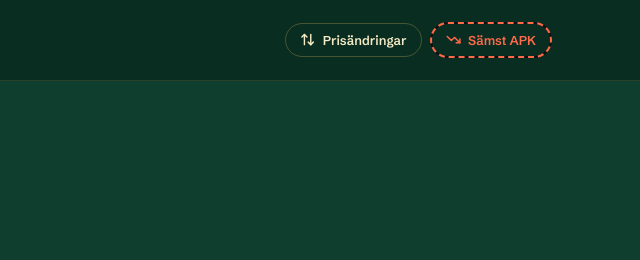
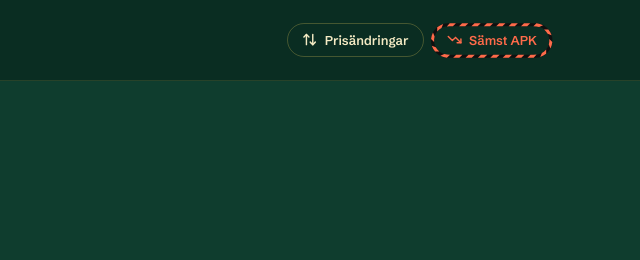
Before and after one commit to lullebot/apkguiden, a plain HTML site: page index.html in a window 1280 px wide. Shown: the top 260 px of the page, 640-1280 px from the left. Drawn offline with Linux system fonts and the light colour scheme.

Commit message:
Sämst APK-knappen: lutande röd-svarta tejpränder som följer formen runt hela knappen

```diff
--- a/index.html
+++ b/index.html
@@ -202,17 +202,29 @@
     }
     .nav-pill:hover { border-color: var(--yellow); color: var(--yellow); }
     .nav-pill svg { width: 0.95rem; height: 0.95rem; }
-    /* Sämst APK: röd-svart "varningstejp" runt kanten, som randen överst
-       på samst-apk.html. Kanten är streckad i rött och bakgrunden under
-       kanten är svart, så att mellanrummen mellan strecken blir svarta.
-       Strecken följer kanten runt de rundade ändarna. Innanför kanten
-       (padding-box) har knappen headerns färg. */
+    /* Sämst APK: röd-svart varningstejp runt kanten, som randen
+       (.hazard-bar) överst på samst-apk.html. Tejpen ritas av ett litet
+       skript (se drawHazardTape längst ner i headern): ett svart band längs
+       kanten med lutande röda fält, utlagda ett och ett längs knappens form
+       så att de lutar likadant även runt de rundade ändarna. Utan skript
+       får knappen en vanlig röd kant. */
     .nav-pill-shame {
+      --tape: 3.5px;
+      position: relative;
       color: #FF6B4A;
-      border: 2.5px dashed #FF6B4A;
-      background:
-        linear-gradient(var(--green-dark), var(--green-dark)) padding-box,
-        #101010 border-box;
+      border: var(--tape) solid #FF6B4A;
+      /* Tjockare kant än Prisändringar-knappen – minska padding lika mycket
+         så att knapparna blir lika höga. */
+      padding: calc(0.5rem - 2px) calc(0.875rem - 2px);
+    }
+    .nav-pill-shame.tape-on { border-color: transparent; }
+    .nav-pill-shame .tape {
+      position: absolute;
+      inset: calc(-1 * var(--tape));
+      width: calc(100% + 2 * var(--tape));
+      height: calc(100% + 2 * var(--tape));
+      pointer-events: none;
+      overflow: visible;
     }
     .nav-pill-shame:hover { color: #FF3B2F; }
     .nav-right { display: flex; align-items: center; gap: 0.5rem; flex-shrink: 0; }
@@ -221,6 +233,7 @@
       .top-nav-inner { padding-left: 1rem; padding-right: 1rem; }
       .nav-right { gap: 0.375rem; }
       .nav-pill { padding: 0.45rem 0.65rem; font-size: 0.75rem; gap: 0.3rem; }
+      .nav-pill-shame { padding: calc(0.45rem - 2px) calc(0.65rem - 2px); }
       .nav-pill svg { width: 0.85rem; height: 0.85rem; }
     }
 
@@ -1430,12 +1443,60 @@
           Prisändringar
         </a>
         <a href="/samst-apk.html" class="nav-pill nav-pill-shame">
+          <svg class="tape" aria-hidden="true" focusable="false"></svg>
           <svg viewBox="0 0 24 24" fill="none" stroke="currentColor" stroke-width="2.25" stroke-linecap="round" stroke-linejoin="round" aria-hidden="true"><polyline points="22 17 13.5 8.5 8.5 13.5 2 7"></polyline><polyline points="16 17 22 17 22 11"></polyline></svg>
           Sämst APK
         </a>
       </nav>
     </div>
   </header>
+  <script>
+    // Varningstejp runt Sämst APK-knappen (se .nav-pill-shame i CSS:en).
+    // Knappen är en "piller"-form: två raka sidor och två halvcirklar. Vi går
+    // längs mittlinjen av kanten, delar upp den i ett jämnt antal fält och
+    // ritar vartannat fält rött som en lutande fyrhörning: ytterkanten
+    // förskjuten framåt och innerkanten bakåt, precis som 45°-ränderna i
+    // .hazard-bar. Ritas om när knappens storlek ändras (t.ex. när typsnittet
+    // laddat klart eller skärmen vrids).
+    (function () {
+      var el = document.querySelector('.nav-pill-shame');
+      var svg = el && el.querySelector('.tape');
+      if (!svg) return;
+      var RED = '#FF6B4A', BLACK = '#101010', PERIOD = 12; // px per rött+svart par
+      function draw() {
+        var t = parseFloat(getComputedStyle(el).borderTopWidth) || 3.5;
+        var w = el.offsetWidth, h = el.offsetHeight;
+        if (!w || !h) return;
+        var rc = (h - t) / 2, cy = h / 2, cx1 = h / 2, cx2 = w - h / 2;
+        var L = Math.max(0, cx2 - cx1), arc = Math.PI * rc, P = 2 * L + 2 * arc;
+        // Punkt på mittlinjen vid båglängd s (medsols från övre vänstra hörnet),
+        // flyttad "off" pixlar utåt längs normalen.
+        function pt(s, off) {
+          s = ((s % P) + P) % P;
+          var x, y, nx, ny, a;
+          if (s < L) { x = cx1 + s; y = cy - rc; nx = 0; ny = -1; }
+          else if (s < L + arc) { a = -Math.PI / 2 + (s - L) / rc; x = cx2 + rc * Math.cos(a); y = cy + rc * Math.sin(a); nx = Math.cos(a); ny = Math.sin(a); }
+          else if (s < 2 * L + arc) { x = cx2 - (s - L - arc); y = cy + rc; nx = 0; ny = 1; }
+          else { a = Math.PI / 2 + (s - 2 * L - arc) / rc; x = cx1 + rc * Math.cos(a); y = cy + rc * Math.sin(a); nx = Math.cos(a); ny = Math.sin(a); }
+          return (x + nx * off).toFixed(2) + ',' + (y + ny * off).toFixed(2);
+        }
+        var n = Math.max(8, Math.round(P / PERIOD)), step = P / n, k = t / 2, o = t / 2;
+        var parts = ['<rect x="' + (t / 2) + '" y="' + (t / 2) + '" width="' + (w - t) + '" height="' + (h - t) + '" rx="' + rc + '" ry="' + rc + '" fill="none" stroke="' + BLACK + '" stroke-width="' + t + '"/>'];
+        for (var i = 0; i < n; i++) {
+          var s0 = i * step, s1 = s0 + step / 2, sm = (s0 + s1) / 2;
+          // Fem punkter per kant (med mittpunkt) så att fälten följer kurvan.
+          parts.push('<polygon fill="' + RED + '" points="' +
+            [pt(s0 + k, o), pt(sm + k, o), pt(s1 + k, o), pt(s1 - k, -o), pt(sm - k, -o), pt(s0 - k, -o)].join(' ') + '"/>');
+        }
+        svg.setAttribute('viewBox', '0 0 ' + w + ' ' + h);
+        svg.innerHTML = parts.join('');
+        el.classList.add('tape-on');
+      }
+      draw();
+      if (window.ResizeObserver) new ResizeObserver(draw).observe(el);
+      else window.addEventListener('resize', draw);
+    })();
+  </script>
 
   <!-- HERO -->
   <section class="hero">
```
